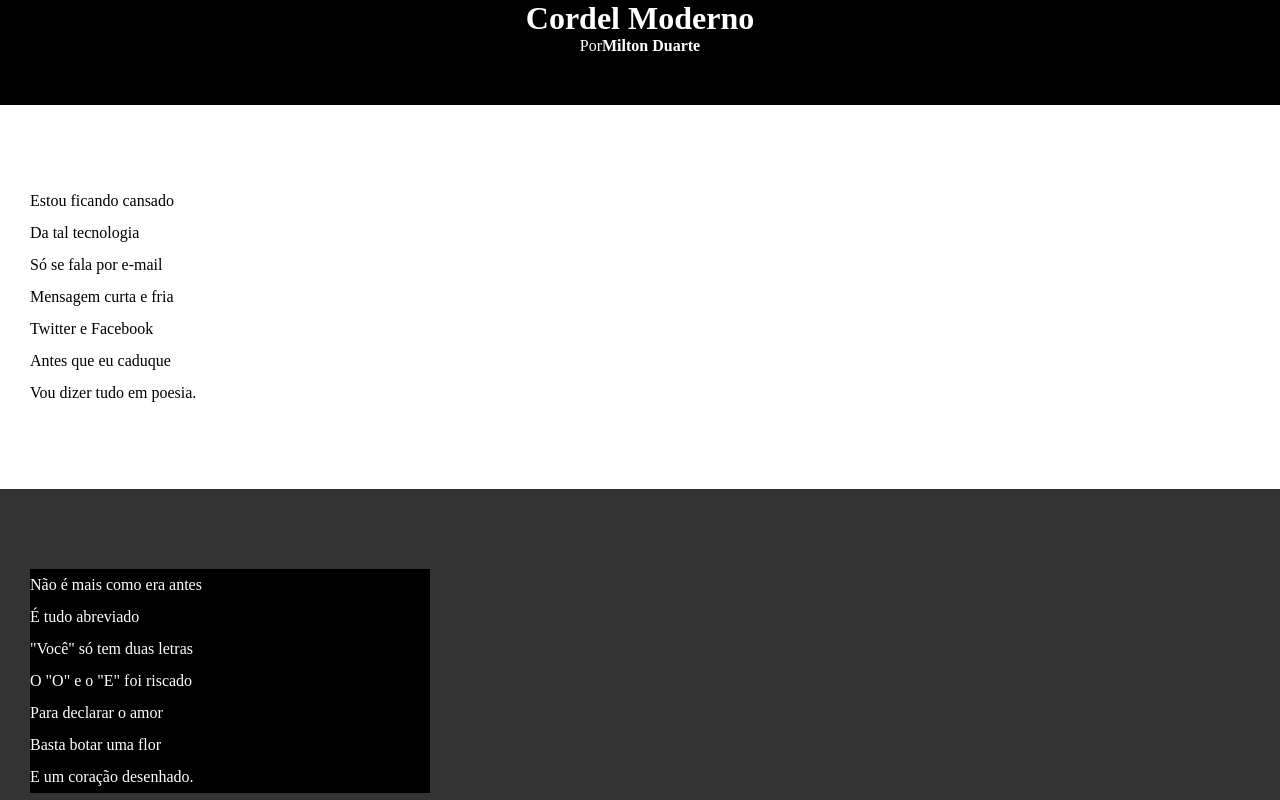
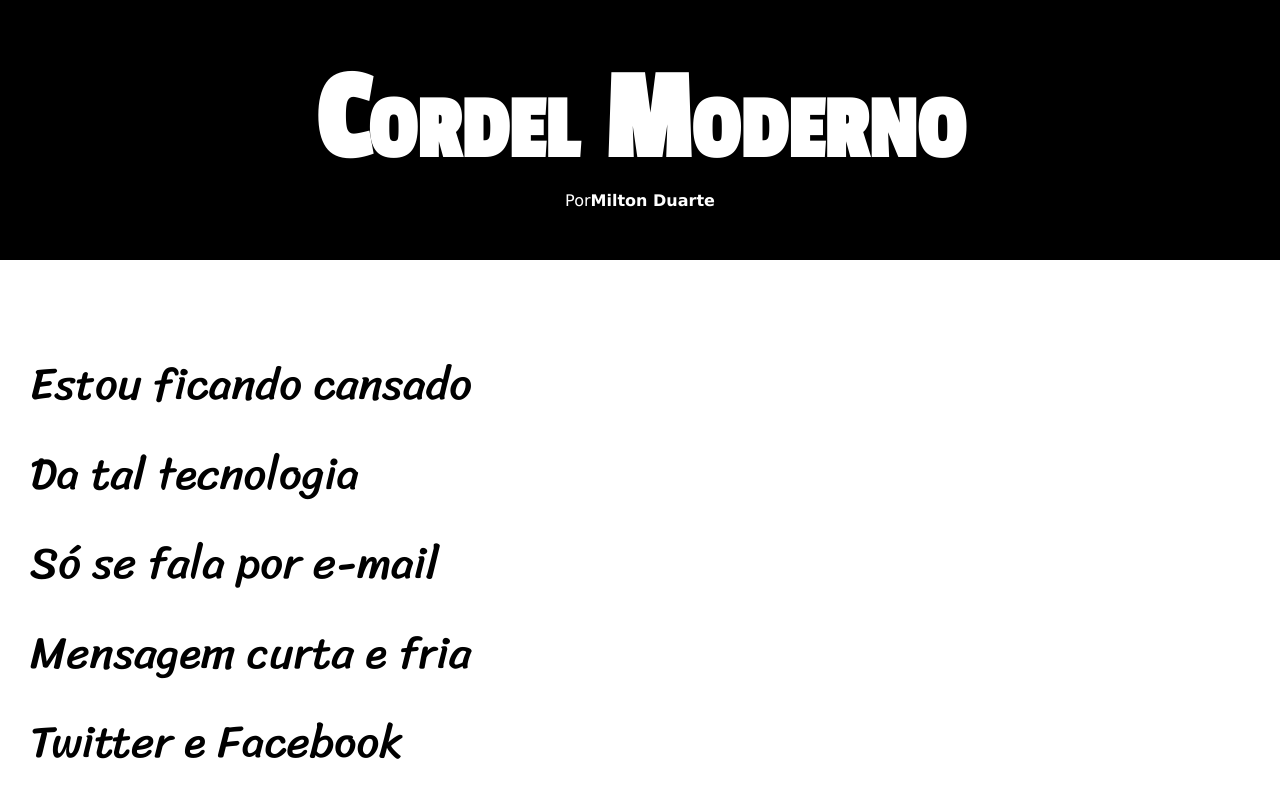
Before and after one commit to marciacosta26/guanabaracordel, a plain HTML site: page index.html in a window 1280 px wide. Shown: the top 800 px of the page. Drawn offline with Linux system fonts and the light colour scheme.

Commit message:
atualização de estilos

```diff
--- a/estilo/style.css
+++ b/estilo/style.css
@@ -1,13 +1,23 @@
 @charset "UTF-8";
+
+@import url('https://fonts.googleapis.com/css2?family=Passion+One&display=swap');
+@import url('https://fonts.googleapis.com/css2?family=Sriracha&display=swap');
+:root {
+  --fonte1: Verdana, Geneva, Tahoma, Sans-serif;
+  --fonte2: 'Passion One', cursive;
+  --fonte3: 'Sriracha', cursive;
+}
 
 * {
   margin: 0;
   padding: 0;
+  font-size: 1em;
 }
 
 html, body {
   min-height: 100vh;
   background-color: darkgray;
+  font-family: var(--fonte1);
 
 }
 
@@ -17,9 +27,11 @@ header {
   text-align: center;
 }
 
-heder > h1 {
+header > h1 {
   padding-top: 50px;
   font-variant: small-caps;
+  font-family: var(--fonte2);
+  font-size: 10vw;
 }
 header > p {
   padding-bottom: 50px;
@@ -39,6 +51,8 @@ section {
   padding-bottom: 10vh;
   line-height: 2em;
   padding-left: 30px;
+  font-family: var(--fonte3);
+  font-size: 3.5vw;
 }
 section.normal {
   background-color: white;
@@ -49,8 +63,10 @@ section.imagem{
   color: white;
 
 }
-section.imagem > p {
-  width: 400px;
+section.imagem >{
+
+  display: inline-block;
+  padding: 5px;
   background-color: rgba(0, 0, 0.253);
 }
 footer {
```
